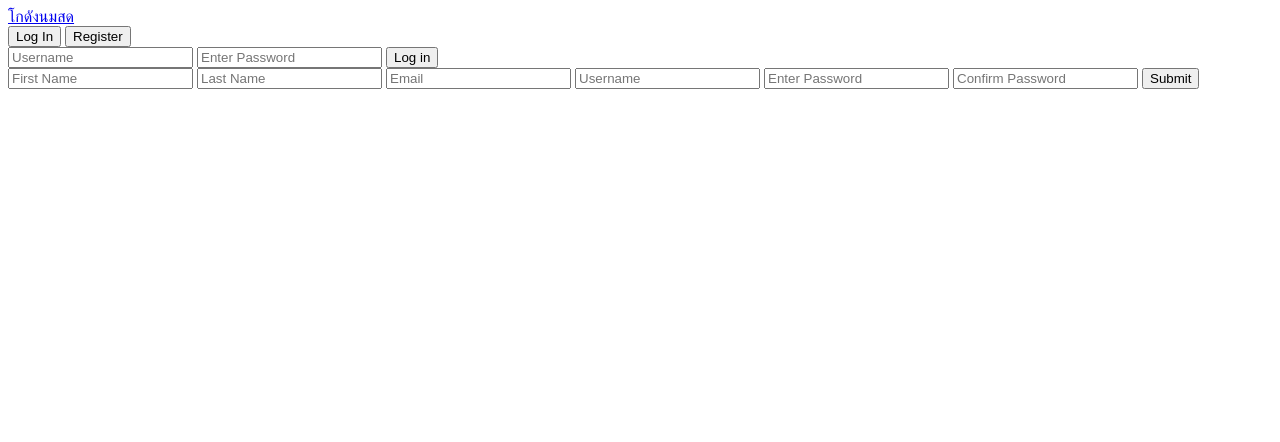
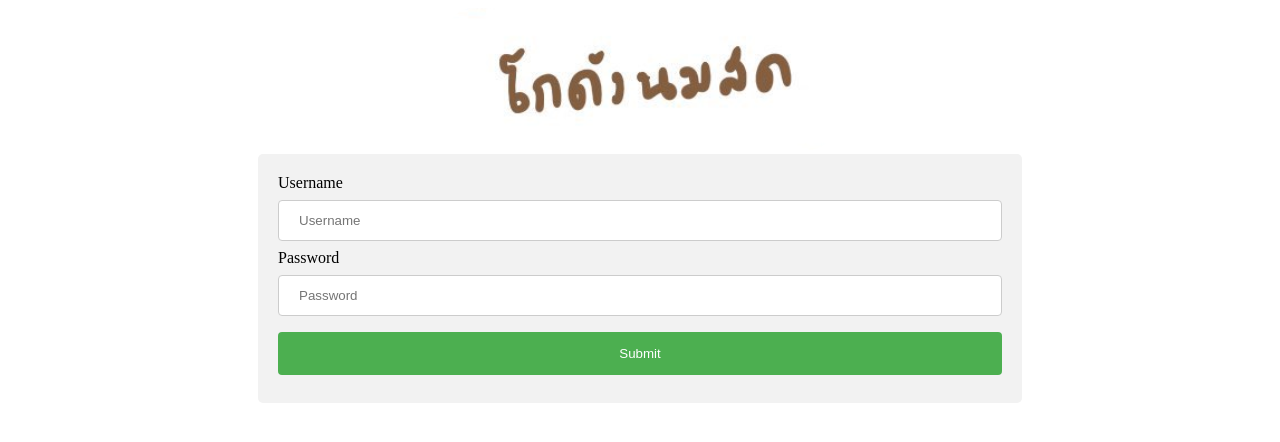
Before and after one commit to nongohm12/project1, a PHP site: page /login.php in a window 1280 px wide. Shown: the top 442 px of the page. Run offline with PHP 8.4, Linux system fonts and the light colour scheme.

Commit message:
renew login page

```diff
--- a/login.php
+++ b/login.php
@@ -1,5 +1,32 @@
 <!DOCTYPE html>
 <html lang="en">
+<style>
+    input[type=text],
+    select {
+        width: 100%;
+        padding: 12px 20px;
+        margin: 8px 0;
+        display: inline-block;
+        border: 1px solid #ccc;
+        border-radius: 4px;
+        box-sizing: border-box;
+    }
+
+    input[type=submit] {
+        width: 100%;
+        background-color: #4CAF50;
+        color: white;
+        padding: 14px 20px;
+        margin: 8px 0;
+        border: none;
+        border-radius: 4px;
+        cursor: pointer;
+    }
+
+    input[type=submit]:hover {
+        background-color: #45a049;
+    }
+</style>
 
 <head>
     <meta charset="UTF-8">
@@ -9,35 +36,25 @@
 
 <body>
     <div class="full-page">
-        <div class="navbar">
-            <div>
-                <a href='website.html'>โกดังนมสด</a>
-            </div>
+        <div class="navbar" style="height:auto;">
+            <center>
+                <div>
+                    <a href='login.php'><img src="img/header.png" style="border-radius: 25px;" /></a>
+                </div>
+            </center>
+            <div id='login-form' class='login-page'>
+                <div style="border-radius: 5px; background-color: #f2f2f2; padding: 20px; height:max-content; margin-left:250px; margin-right:250px;">
+                    <form action="/menupage.php">
+                        <label for="username">Username</label>
+                        <input type="text" id="username" name="username" placeholder="Username">
 
-            <div id='login-form' class='login-page'>
-                <div class="form-box">
-                    <div class='button-box'>
-                        <div id='btn'></div>
-                        <button type='button' onclick='login()' class='toggle-btn'>Log In</button>
-                        <button type='button' onclick='register()' class='toggle-btn'>Register</button>
-                    </div>
-                    <form id='login' class='input-group-login'>
-                        <input type='text' class='input-field' placeholder='Username' required>
-                        <input type='password' class='input-field' placeholder='Enter Password' required>
-
-                        <button type='submit' class='submit-btn'>Log in</button>
-                    </form>
-                    <form id='register' class='input-group-register'>
-                        <input type='text' class='input-field' placeholder='First Name' required>
-                        <input type='text' class='input-field' placeholder='Last Name ' required>
-                        <input type='email' class='input-field' placeholder='Email' required>
-                        <input type='password' class='input-field' placeholder='Username' required>
-                        <input type='password' class='input-field' placeholder='Enter Password' required>
-                        <input type='password' class='input-field' placeholder='Confirm Password' required>
-
-                        <button type='submit' class='submit-btn'>Submit</button>
+                        <label for="password">Password</label>
+                        <input type="text" id="password" name="password" placeholder="Password">
+                        <input type="submit" value="Submit">
                     </form>
                 </div>
+
+
             </div>
         </div>
         <script>
```
